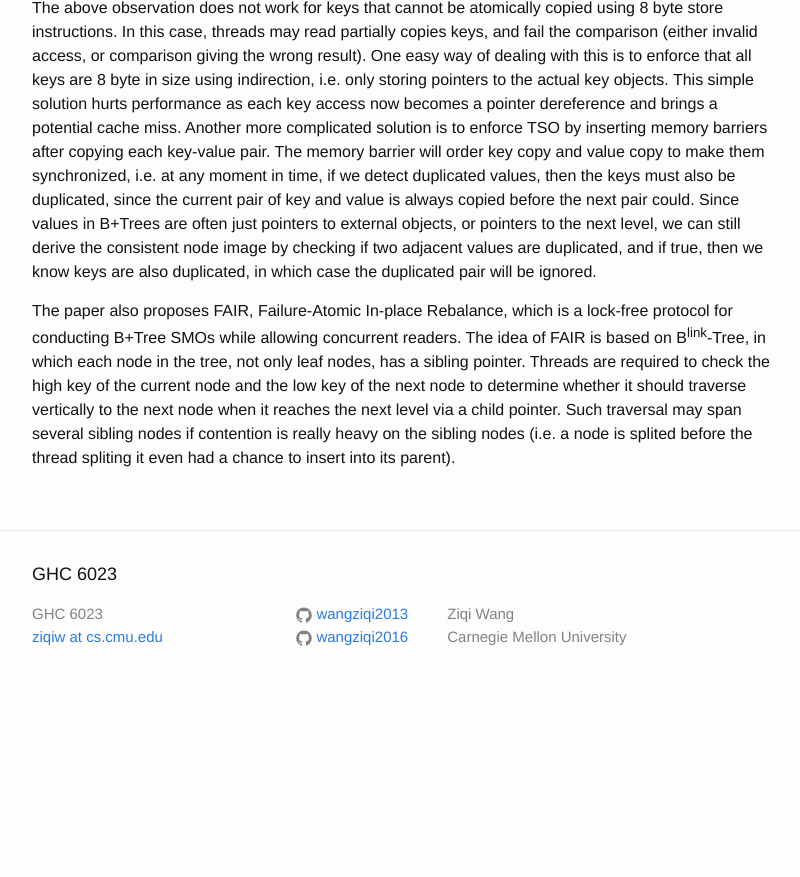
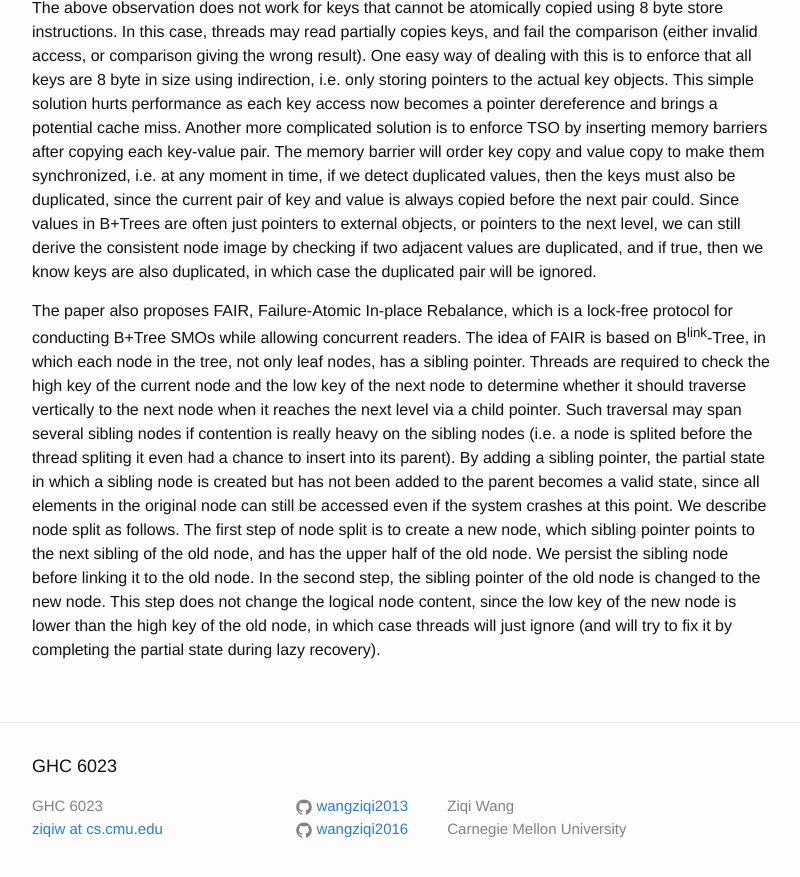
Before and after one commit to wangziqi2013/wangziqi2013.github.io, a Jekyll site: the page built from _posts/2019-11-21-fast-fair.markdown, in a window 1280 px wide and 900 px high, scrolled down 2839 px. Shown: the top 877 px of the window, without its empty margins (238-1038 px from the left). Built offline with Jekyll 4.4.1, drawn with Linux system fonts in a browser that asks for light colours; before the commit the page ends 3547 px from its top, so only the background shows below that.

Commit message:
Working on insertion

```diff
--- a/_posts/2019-11-21-fast-fair.markdown
+++ b/_posts/2019-11-21-fast-fair.markdown
@@ -118,4 +118,11 @@ while allowing concurrent readers. The idea of FAIR is based on B<sup>link</sup>
 only leaf nodes, has a sibling pointer. Threads are required to check the high key of the current node and the low key
 of the next node to determine whether it should traverse vertically to the next node when it reaches the next level via
 a child pointer. Such traversal may span several sibling nodes if contention is really heavy on the sibling nodes (i.e. a
-node is splited before the thread spliting it even had a chance to insert into its parent).
+node is splited before the thread spliting it even had a chance to insert into its parent). By adding a sibling pointer,
+the partial state in which a sibling node is created but has not been added to the parent becomes a valid state, since
+all elements in the original node can still be accessed even if the system crashes at this point. We describe node split
+as follows. The first step of node split is to create a new node, which sibling pointer points to the next sibling of
+the old node, and has the upper half of the old node. We persist the sibling node before linking it to the old node.
+In the second step, the sibling pointer of the old node is changed to the new node. This step does not change the
+logical node content, since the low key of the new node is lower than the high key of the old node, in which case
+threads will just ignore (and will try to fix it by completing the partial state during lazy recovery).
```
